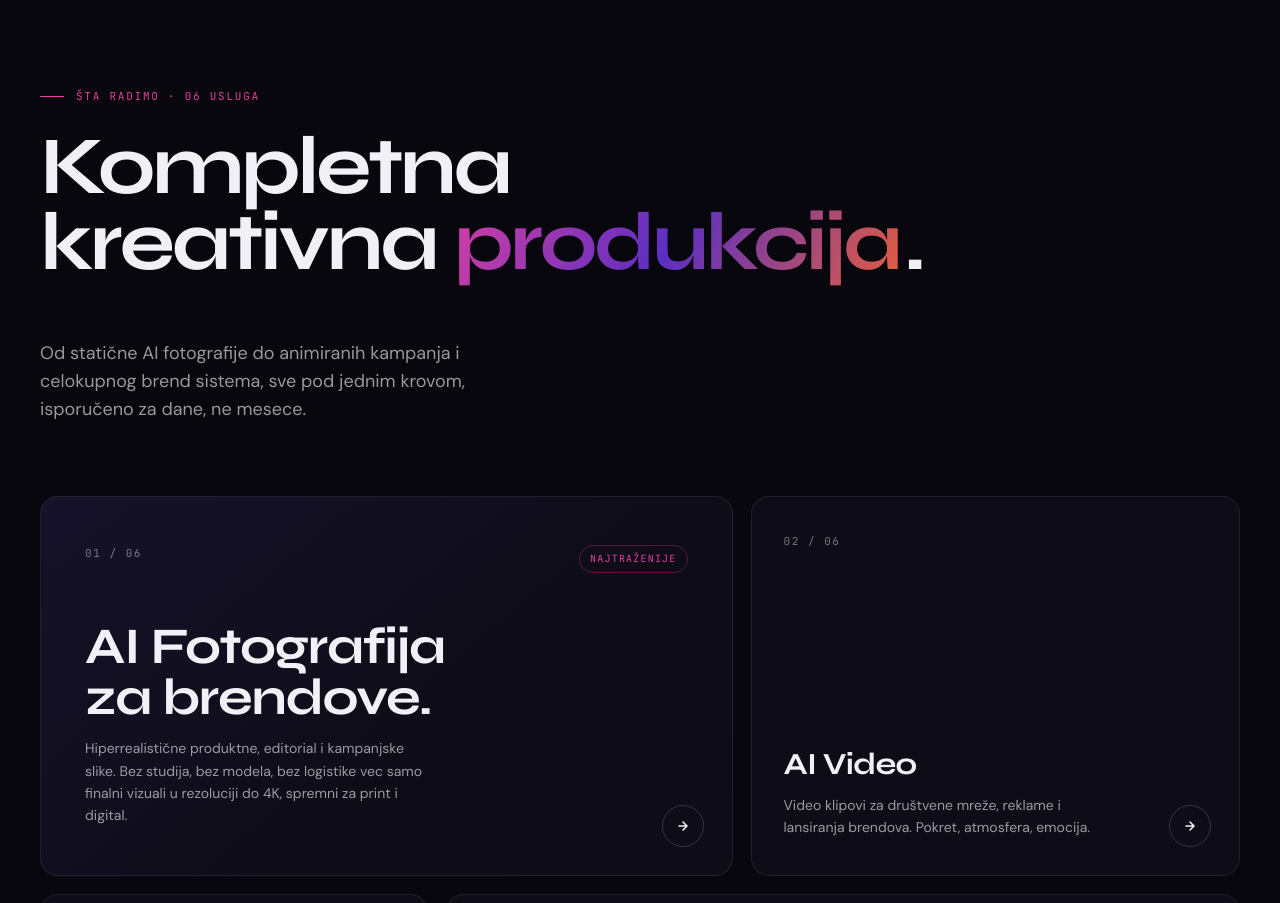
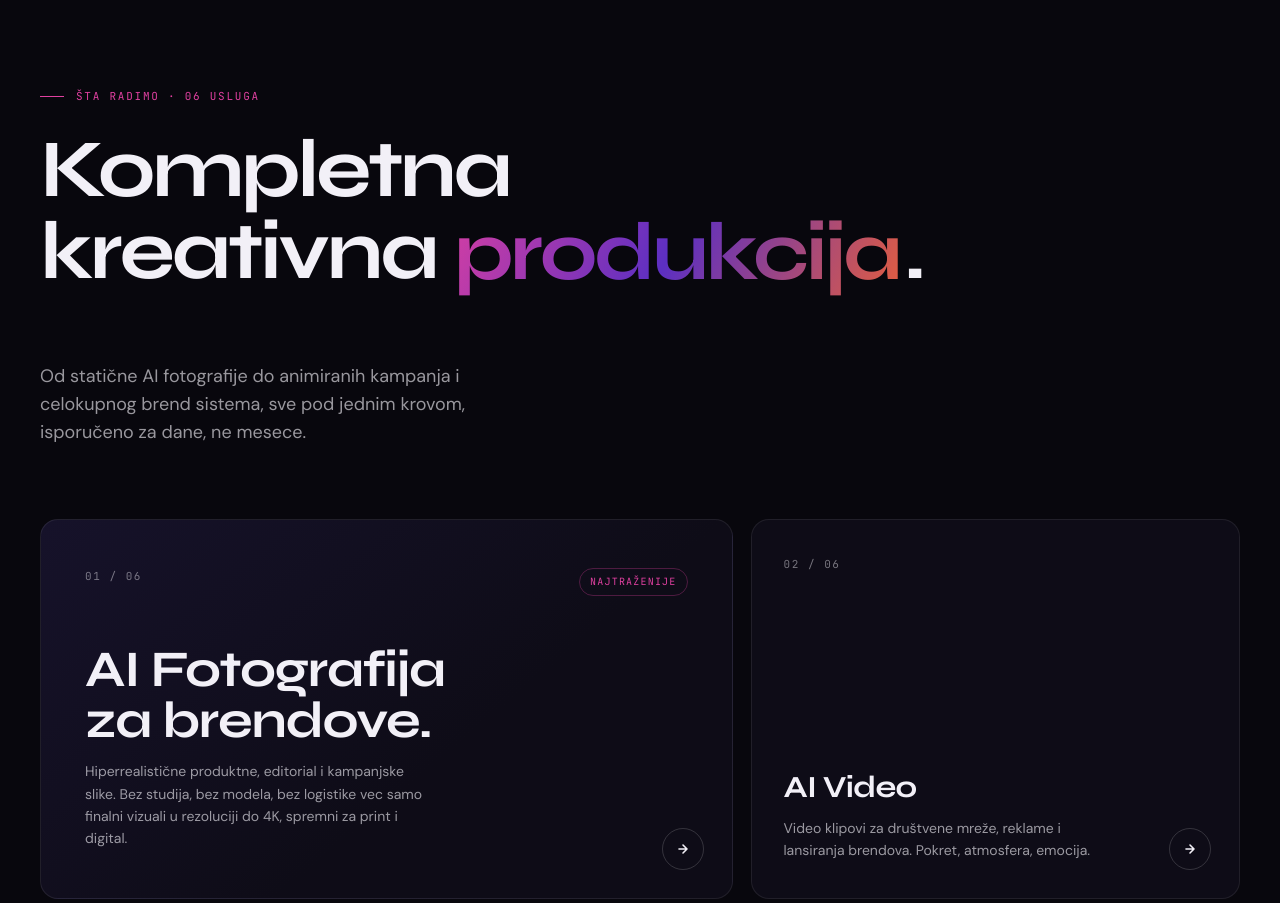
Before and after one commit to hahafuni1/Genera-Dizajn, a plain HTML site: page index.html in a window 1280 px wide. Shown: the part 1147-2050 px from the top of the page. Drawn offline with Linux system fonts and the light colour scheme.

Commit message:
Fix clipping — h2 line-height 0.92 → 1, padding-bottom za descenders

```diff
--- a/index.html
+++ b/index.html
@@ -303,7 +303,7 @@ section { padding:140px 40px; position:relative; }
 .eyebrow::before { content:''; width:24px; height:1px; background:var(--pink); }
 .eyebrow.accent { color:var(--pink); }
 
-h2.bigtitle { font-family:var(--display); font-size:clamp(40px, 6.4vw, 112px); font-weight:700; line-height:0.92; letter-spacing:-0.04em; }
+h2.bigtitle { font-family:var(--display); font-size:clamp(40px, 6.4vw, 112px); font-weight:700; line-height:1; letter-spacing:-0.04em; padding-bottom:0.12em; }
 h2.bigtitle em { background:var(--grad); -webkit-background-clip:text; background-clip:text; -webkit-text-fill-color:transparent; padding:.12em .06em .12em .02em; }
 .sub { font-size:18px; line-height:1.55; color:var(--muted2); max-width:520px; }
 
```
